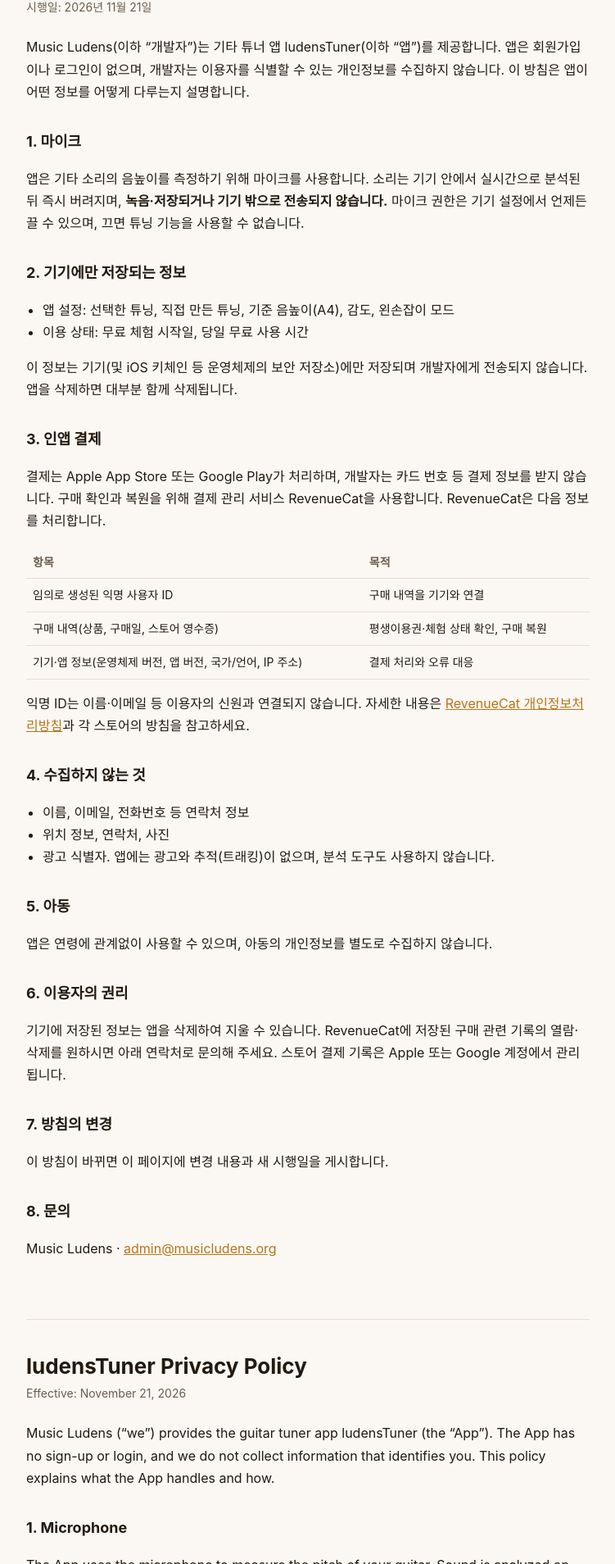
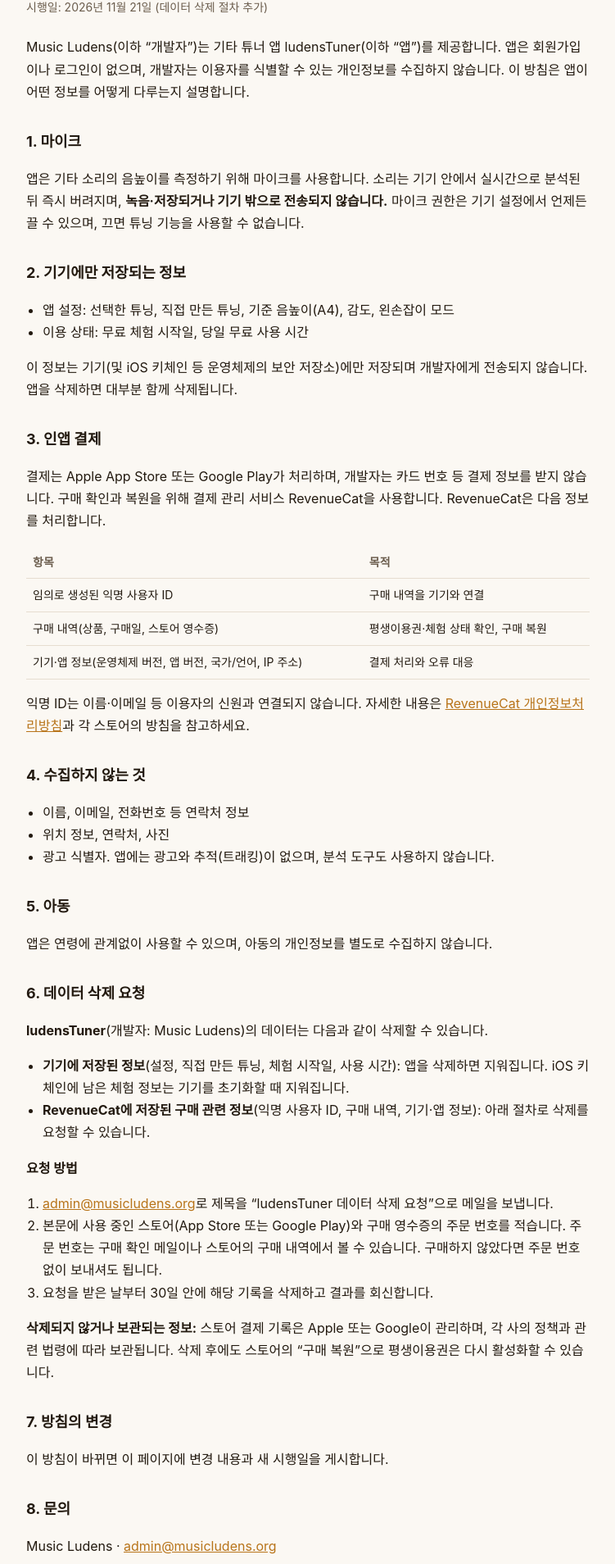
Before and after one commit to michaelyom/ludens-privacy, a plain HTML site: page ludenstuner/index.html in a window 1280 px wide. Shown: the part 151-2059 px from the top of the page at 82% size, without its empty margins (264-1015 px from the left). Drawn offline with Linux system fonts and the light colour scheme.

Commit message:
ludenstuner: add data deletion request steps
Co-Authored-By: Claude Opus 5.5 <noreply@anthropic.com>

```diff
--- a/ludenstuner/index.html
+++ b/ludenstuner/index.html
@@ -20,7 +20,7 @@
   h2 { font-size:18px; margin:32px 0 8px; }
   .date { color:var(--muted); font-size:14px; margin:0 0 24px; }
   section.lang + section.lang { margin-top:72px; padding-top:40px; border-top:1px solid var(--line); }
-  ul { padding-left:20px; }
+  ul, ol { padding-left:20px; }
   a { color:var(--accent); }
   table { width:100%; border-collapse:collapse; font-size:14px; margin:8px 0; }
   th, td { text-align:left; vertical-align:top; padding:8px; border-bottom:1px solid var(--line); }
@@ -29,11 +29,11 @@
 </head>
 <body>
 <main>
-<nav><a href="#ko">한국어</a><a href="#en">English</a></nav>
+<nav><a href="#ko">한국어</a><a href="#en">English</a><a href="#delete">데이터 삭제 · Data deletion</a></nav>
 
 <section class="lang" id="ko" lang="ko">
   <h1>ludensTuner 개인정보처리방침</h1>
-  <p class="date">시행일: 2026년 11월 21일</p>
+  <p class="date">시행일: 2026년 11월 21일 (데이터 삭제 절차 추가)</p>
 
   <p>Music Ludens(이하 “개발자”)는 기타 튜너 앱 ludensTuner(이하 “앱”)를 제공합니다. 앱은 회원가입이나 로그인이 없으며, 개발자는 이용자를 식별할 수 있는 개인정보를 수집하지 않습니다. 이 방침은 앱이 어떤 정보를 어떻게 다루는지 설명합니다.</p>
 
@@ -67,8 +67,19 @@
   <h2>5. 아동</h2>
   <p>앱은 연령에 관계없이 사용할 수 있으며, 아동의 개인정보를 별도로 수집하지 않습니다.</p>
 
-  <h2>6. 이용자의 권리</h2>
-  <p>기기에 저장된 정보는 앱을 삭제하여 지울 수 있습니다. RevenueCat에 저장된 구매 관련 기록의 열람·삭제를 원하시면 아래 연락처로 문의해 주세요. 스토어 결제 기록은 Apple 또는 Google 계정에서 관리됩니다.</p>
+  <h2 id="delete">6. 데이터 삭제 요청</h2>
+  <p><b>ludensTuner</b>(개발자: Music Ludens)의 데이터는 다음과 같이 삭제할 수 있습니다.</p>
+  <ul>
+    <li><b>기기에 저장된 정보</b>(설정, 직접 만든 튜닝, 체험 시작일, 사용 시간): 앱을 삭제하면 지워집니다. iOS 키체인에 남은 체험 정보는 기기를 초기화할 때 지워집니다.</li>
+    <li><b>RevenueCat에 저장된 구매 관련 정보</b>(익명 사용자 ID, 구매 내역, 기기·앱 정보): 아래 절차로 삭제를 요청할 수 있습니다.</li>
+  </ul>
+  <p><b>요청 방법</b></p>
+  <ol>
+    <li><a href="mailto:admin@musicludens.org?subject=ludensTuner%20data%20deletion">admin@musicludens.org</a>로 제목을 “ludensTuner 데이터 삭제 요청”으로 메일을 보냅니다.</li>
+    <li>본문에 사용 중인 스토어(App Store 또는 Google Play)와 구매 영수증의 주문 번호를 적습니다. 주문 번호는 구매 확인 메일이나 스토어의 구매 내역에서 볼 수 있습니다. 구매하지 않았다면 주문 번호 없이 보내셔도 됩니다.</li>
+    <li>요청을 받은 날부터 30일 안에 해당 기록을 삭제하고 결과를 회신합니다.</li>
+  </ol>
+  <p><b>삭제되지 않거나 보관되는 정보:</b> 스토어 결제 기록은 Apple 또는 Google이 관리하며, 각 사의 정책과 관련 법령에 따라 보관됩니다. 삭제 후에도 스토어의 “구매 복원”으로 평생이용권은 다시 활성화할 수 있습니다.</p>
 
   <h2>7. 방침의 변경</h2>
   <p>이 방침이 바뀌면 이 페이지에 변경 내용과 새 시행일을 게시합니다.</p>
@@ -79,7 +90,7 @@
 
 <section class="lang" id="en" lang="en">
   <h1>ludensTuner Privacy Policy</h1>
-  <p class="date">Effective: November 21, 2026</p>
+  <p class="date">Effective: November 21, 2026 (data deletion steps added)</p>
 
   <p>Music Ludens (“we”) provides the guitar tuner app ludensTuner (the “App”). The App has no sign-up or login, and we do not collect information that identifies you. This policy explains what the App handles and how.</p>
 
@@ -113,8 +124,19 @@
   <h2>5. Children</h2>
   <p>The App is suitable for all ages and does not collect personal information from children.</p>
 
-  <h2>6. Your choices</h2>
-  <p>You can remove on-device information by deleting the App. To request access to or deletion of purchase records held by RevenueCat, contact us below. Store payment records are managed in your Apple or Google account.</p>
+  <h2 id="delete-en">6. Requesting data deletion</h2>
+  <p>Data for <b>ludensTuner</b> (developer: Music Ludens) can be deleted as follows.</p>
+  <ul>
+    <li><b>On-device information</b> (settings, custom tunings, trial start date, usage time): removed when you delete the App. Trial information kept in the iOS Keychain is removed when the device is reset.</li>
+    <li><b>Purchase-related information held by RevenueCat</b> (anonymous user ID, purchase history, device and app info): request deletion using the steps below.</li>
+  </ul>
+  <p><b>How to request</b></p>
+  <ol>
+    <li>Email <a href="mailto:admin@musicludens.org?subject=ludensTuner%20data%20deletion">admin@musicludens.org</a> with the subject “ludensTuner data deletion request”.</li>
+    <li>Include your store (App Store or Google Play) and the order number from your purchase receipt, found in the purchase confirmation email or your store’s purchase history. If you never made a purchase, you can send the request without an order number.</li>
+    <li>We delete the records within 30 days of receiving your request and reply to confirm.</li>
+  </ol>
+  <p><b>What is not deleted or is retained:</b> Store payment records are managed by Apple or Google and kept under their policies and applicable law. After deletion you can still reactivate the lifetime unlock with “Restore purchase”.</p>
 
   <h2>7. Changes</h2>
   <p>If this policy changes, we will post the update and a new effective date on this page.</p>
```
